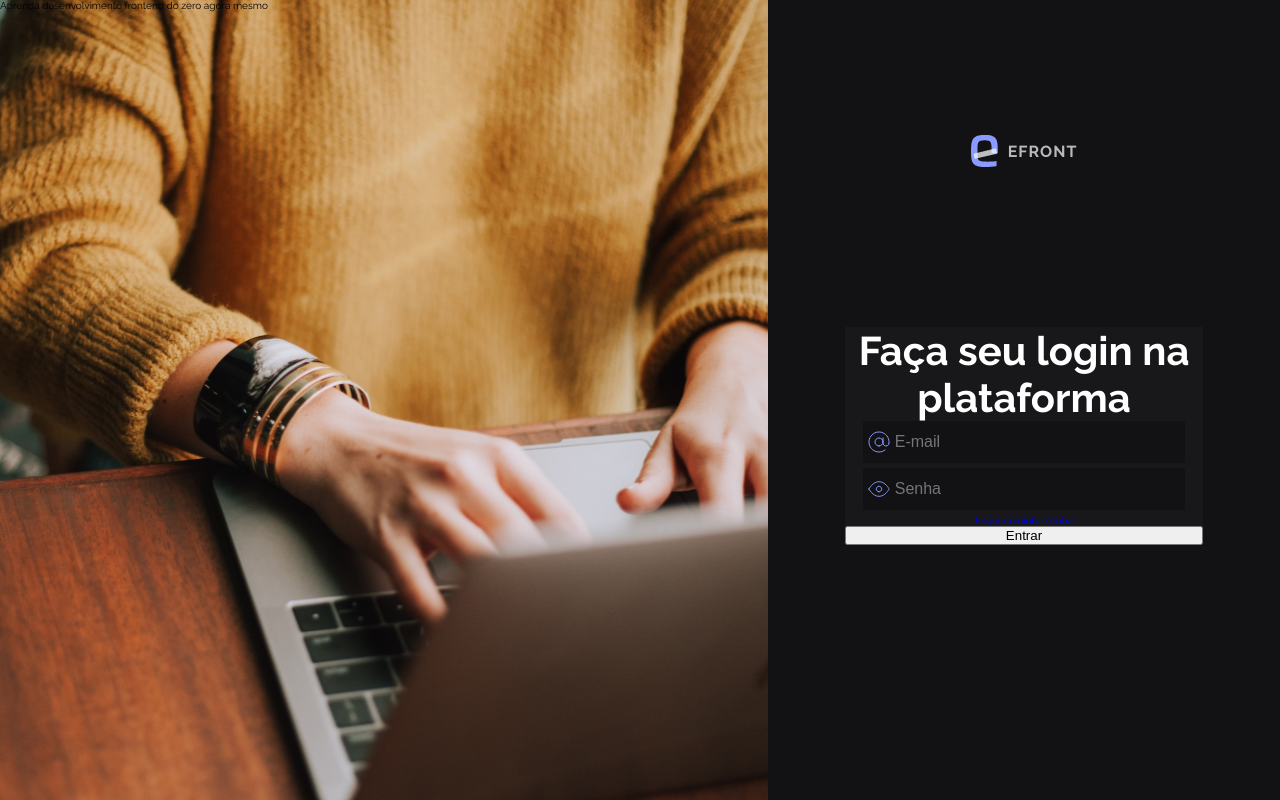
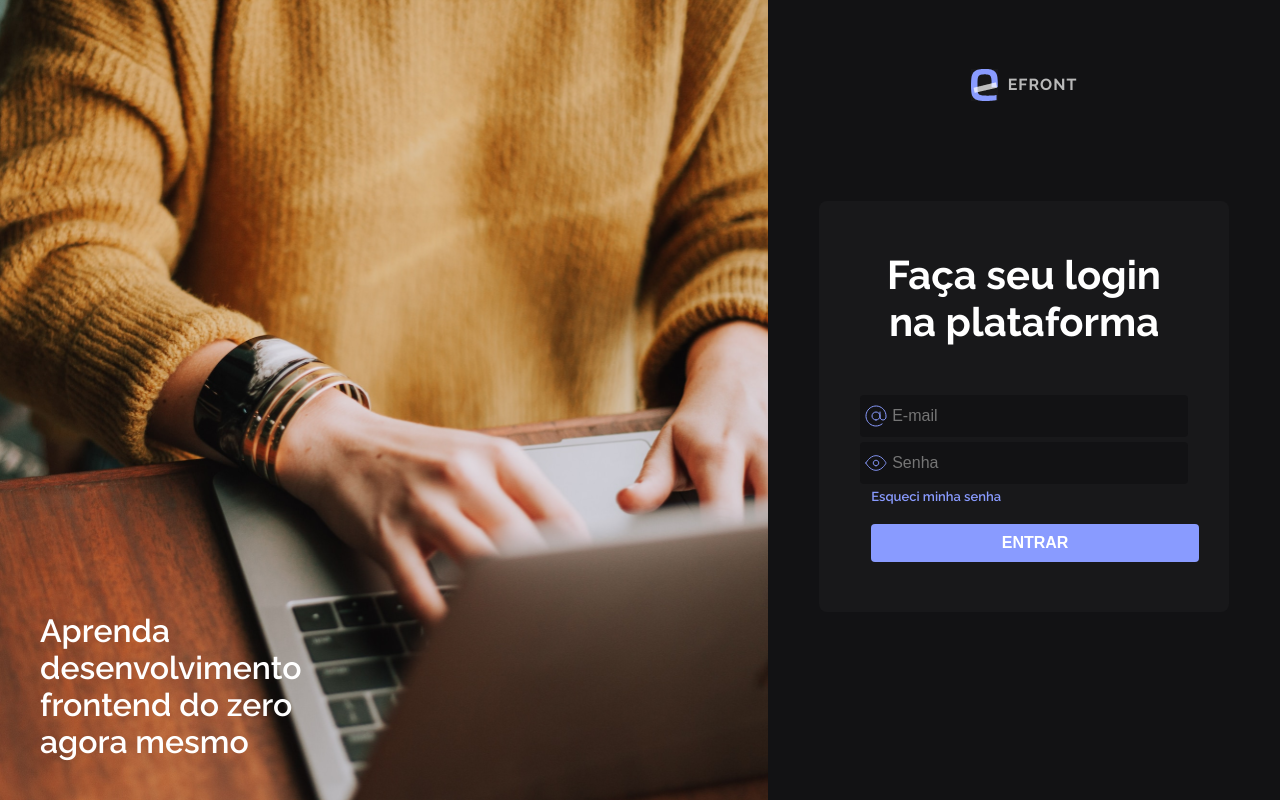
Before and after one commit to joao-zac/-Desafio-2-eFront, a React (Vite) app: page / in a window 1280 px wide. Built offline with nearby package versions, Linux system fonts and the light colour scheme.

Commit message:
:construction: fim de estilização básica

```diff
--- a/src/App.css
+++ b/src/App.css
@@ -6,7 +6,6 @@ html {
 main {
     display: flex;
     align-items: center;
-    /* height: 100vh; */
 }
 
 .photo {
@@ -15,8 +14,16 @@ main {
     background-size: cover;
     height: 100vh;
     width: 60%;
+    display: flex;
+    flex-direction: column;
+    justify-content: flex-end;
+}
 
-    /* height: 100vh; */
+.photo p {
+    font-size: 3.2rem;
+    font-weight: 600;
+    color: #FFFFFF;
+    margin: 0 45rem 4rem 4rem;
 }
 
 .user {
@@ -32,13 +39,17 @@ main {
     background-color: #121214;
 }
 
-.presentation {
+.user .presentation {
     display: flex;
     align-items: center;
-    margin-bottom: 16rem;
+    margin-bottom: 10rem;
 }
 
-.presentation span {
+.user .presentation img {
+    background-color: #18181A;
+}
+
+.user .presentation span {
     color: #B9B9B9;
     font-weight: 700;
     font-size: 1.6rem;
@@ -49,8 +60,9 @@ main {
 
 .datas {
     background-color: #18181A;
-    width: 70%;
+    width: 80%;
     margin-bottom: 12rem;
+    border-radius: .8rem;
 }
 
 .datas form {
@@ -60,7 +72,7 @@ main {
 }
 
 .datas form h1{
-
+    padding: 5rem 6rem;
     font-size: 4rem;
     color: #FFFFFF;
 }
@@ -76,8 +88,8 @@ main {
     margin-bottom: .5rem;
     padding: 1rem .5rem;
     display: flex;
-    width: 90%;
-
+    width: 80%;
+    border-radius: .4rem;
 }
 
 .datas form .inputs .field img {
@@ -92,3 +104,27 @@ main {
     font-weight: 500;
     width: 90%;
 }
+
+.datas form a {
+    text-decoration: none;
+    color: #899BFF;
+    font-size: 1.3rem;
+    font-weight: 600;
+    text-align: start;
+    padding-left: 5.2rem;
+}
+
+.datas form button {
+    width: 80%;
+    padding: 1rem 0;
+    margin-top: 2rem;
+    margin-left: 5.2rem;
+    margin-bottom: 5rem;
+    border: 0;
+    border-radius: .4rem;
+    font-size: 1.6rem;
+    font-weight: 700;
+    cursor: pointer;
+    background-image: linear-gradient(#899BFF 100%, #5C6DCF 100%);
+    color: #FFFFFF;
+};
--- a/src/App.tsx
+++ b/src/App.tsx
@@ -46,7 +46,7 @@ function App() {
 
             <a href="https://www.google.com">Esqueci minha senha</a>
 
-            <button>Entrar</button>
+            <button>ENTRAR</button>
 
           </form>
 
```
